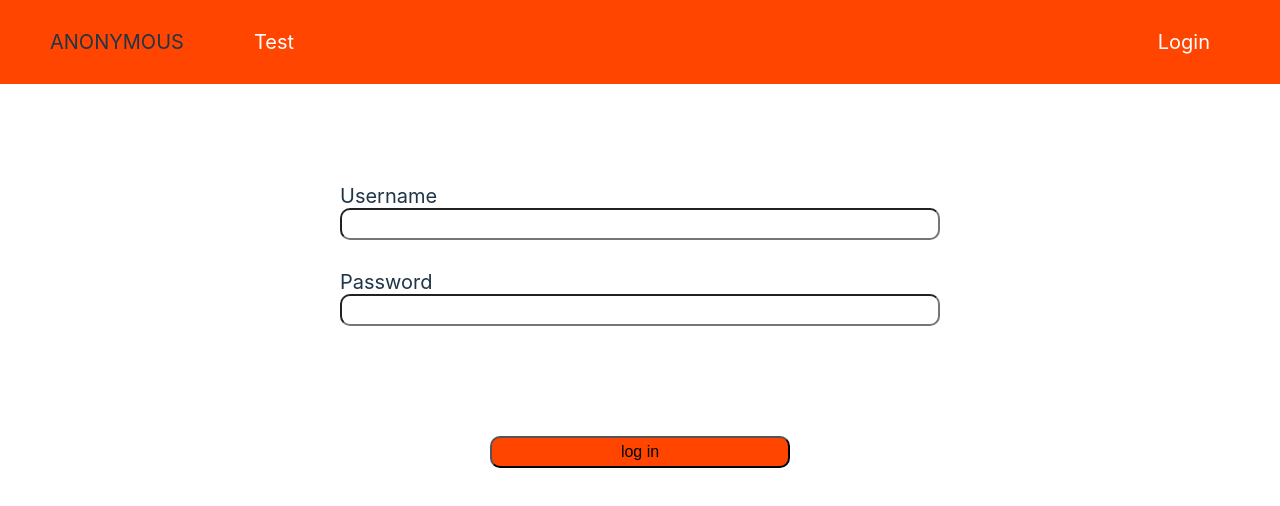
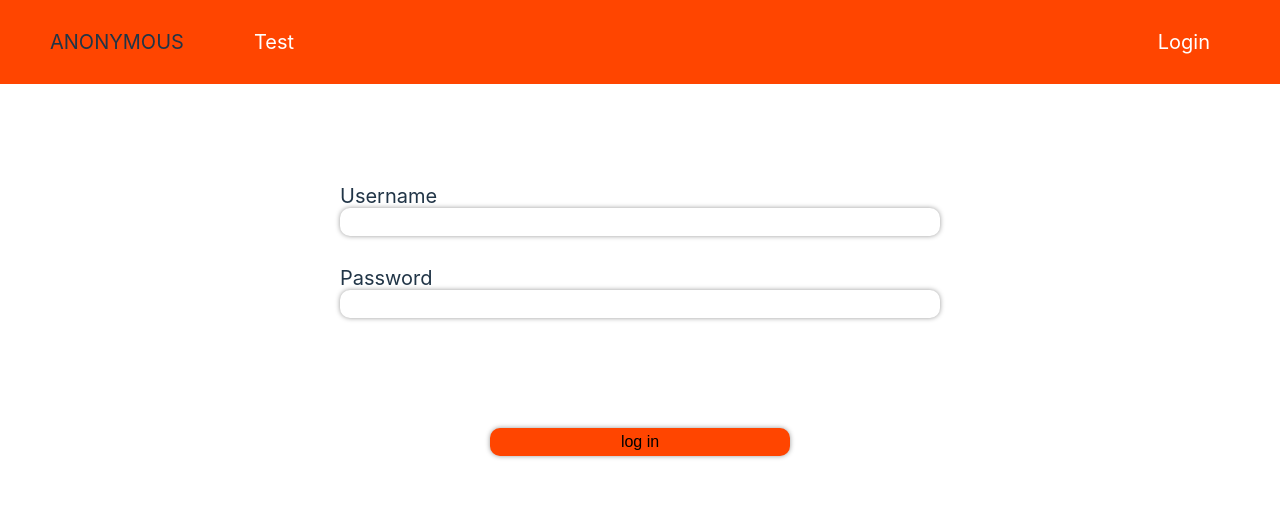
Before and after one commit to Cyfroni/Quiz-app, a React (Vite) app: page /login in a window 1280 px wide. Shown: the top 506 px of the page. Built offline with nearby package versions, Linux system fonts and the light colour scheme; no server answers.

Commit message:
refactor to styled components

```diff
--- a/src/Root.css
+++ /dev/null
@@ -1,62 +0,0 @@
-#root {
-  height: 100vh;
-  display: flex;
-  flex-direction: column;
-}
-
-main {
-  flex: 1;
-}
-
-.main-nav {
-  display: flex;
-  align-items: center;
-  width: 100%;
-  background-color: orangered;
-  font-size: 2rem;
-  padding: 0 5rem;
-}
-
-.main-nav__username {
-  margin-right: 5rem;
-}
-
-.main-nav__navitems {
-  flex: 1;
-  display: flex;
-  list-style-type: none;
-}
-
-.main-nav__navitems li {
-  padding: 1rem 2rem;
-}
-.main-nav__navitems > li:last-child {
-  margin-left: auto;
-}
-
-.main-nav__navitems a,
-.main-nav__navitems button {
-  padding: 2rem 0;
-  display: block;
-  text-decoration: none;
-
-  text-align: center;
-  color: inherit;
-}
-
-.main-nav__logoutbtn {
-  font-size: inherit;
-  border: none;
-  background: none;
-  width: 100%;
-  height: 100%;
-}
-
-.main-nav__navitems {
-  color: white;
-}
-
-.main-nav__navitems li:hover {
-  background-color: yellowgreen;
-  color: black;
-}
--- /dev/null
+++ b/src/common/Button.jsx
@@ -0,0 +1,26 @@
+import React from "react";
+import styled from "styled-components";
+
+const ButtonStyled = styled.button`
+  font-size: 1.6rem;
+  padding: 0.5rem 1rem;
+  border-radius: 10px;
+  background-color: orangered;
+  border: none;
+  box-shadow: 0 0 5px #999;
+  transition: all 0.3s;
+  cursor: pointer;
+
+  &:hover {
+    background-color: orange;
+  }
+
+  &[disabled] {
+    background-color: brown;
+    cursor: initial;
+  }
+`;
+
+export default function Button(props) {
+  return <ButtonStyled {...props} />;
+}
--- a/src/common/InputGroup.jsx
+++ b/src/common/InputGroup.jsx
@@ -1,26 +1,28 @@
 import React from "react";
 import styled from "styled-components";
 
-const Label = styled.label`
-  font-size: 2rem;
-`;
-
-const Input = styled.input`
-  font-size: 1.6rem;
-  padding: 0.5rem;
-  border-radius: 10px;
-`;
-
-const Wrapper = styled.div`
+const InputGroupStyled = styled.div`
   display: flex;
   flex-direction: column;
+
+  label {
+    font-size: 2rem;
+  }
+
+  input {
+    font-size: 1.6rem;
+    padding: 0.5rem;
+    border-radius: 10px;
+    border: none;
+    box-shadow: 0 0 5px #999;
+  }
 `;
 
 export default function InputGroup({ value, onChange, label }) {
   return (
-    <Wrapper>
-      <Label htmlFor={label}>{label}</Label>
-      <Input id={label} type="text" value={value} onChange={onChange} />
-    </Wrapper>
+    <InputGroupStyled>
+      <label htmlFor={label}>{label}</label>
+      <input id={label} type="text" value={value} onChange={onChange} />
+    </InputGroupStyled>
   );
 }
--- a/src/index.css
+++ /dev/null
@@ -1,26 +0,0 @@
-:root {
-  font-family: Inter, Avenir, Helvetica, Arial, sans-serif;
-
-  color-scheme: light dark;
-  color: rgba(255, 255, 255, 0.87);
-  background-color: #242424;
-}
-
-*,
-*::before,
-*::after {
-  margin: 0;
-  padding: 0;
-  box-sizing: border-box;
-}
-
-html {
-  font-size: 62.5%;
-}
-
-@media (prefers-color-scheme: light) {
-  :root {
-    color: #213547;
-    background-color: #ffffff;
-  }
-}
--- a/src/main.jsx
+++ b/src/main.jsx
@@ -8,10 +8,10 @@ import {
   Outlet,
   RouterProvider,
 } from "react-router-dom";
-import Test, { loader as testLoader } from "./pages/Test";
-import "./index.css";
+import { createGlobalStyle } from "styled-components";
 import AddQuestion from "./pages/AddQuestion";
 import Login from "./pages/Login";
+import Test, { loader as testLoader } from "./pages/Test";
 import Root from "./Root";
 
 const firebaseConfig = {
@@ -91,9 +91,40 @@ export function useAuthContext() {
   return React.useContext(AuthContext);
 }
 
+const GlobalStyle = createGlobalStyle`
+
+  :root {
+    font-family: Inter, Avenir, Helvetica, Arial, sans-serif;
+
+    color-scheme: light dark;
+    color: rgba(255, 255, 255, 0.87);
+    background-color: #242424;
+  }
+
+  *,
+  *::before,
+  *::after {
+    margin: 0;
+    padding: 0;
+    box-sizing: border-box;
+  }
+
+  html {
+    font-size: 62.5%;
+  }
+
+  @media (prefers-color-scheme: light) {
+    :root {
+      color: #213547;
+      background-color: #ffffff;
+    }
+  }
+`;
+
 ReactDOM.createRoot(document.getElementById("root")).render(
   <React.StrictMode>
     <AuthContextProvider>
+      <GlobalStyle />
       <RouterProvider router={router} />
     </AuthContextProvider>
   </React.StrictMode>
--- a/src/pages/AddQuestion.css
+++ /dev/null
@@ -1,40 +0,0 @@
-#add-question {
-  display: flex;
-  flex-direction: column;
-  gap: 2rem;
-
-  margin: 0 auto;
-  margin-top: 10rem;
-  max-width: 60rem;
-
-  font-size: 2rem;
-}
-
-#add-question textarea {
-  display: block;
-}
-
-.input-container {
-  display: flex;
-}
-.input-container > textarea {
-  flex: 1;
-}
-
-.add-answer-btn {
-  margin-bottom: 5rem;
-}
-
-textarea {
-  font-size: 1.6rem;
-  padding: 0.5rem;
-  border-radius: 10px;
-}
-
-button {
-  font-size: 1.6rem;
-  padding: 0.5rem;
-  border-radius: 10px;
-  background-color: orangered;
-  align-self: flex-start;
-}
--- a/src/pages/AddQuestion.jsx
+++ b/src/pages/AddQuestion.jsx
@@ -1,6 +1,33 @@
+import { getDatabase, push, ref, set } from "firebase/database";
 import React, { useState } from "react";
-import { getDatabase, ref, set, push } from "firebase/database";
-import "./AddQuestion.css";
+import styled from "styled-components";
+import Button from "../common/Button";
+
+const AddQuestionStyled = styled.section`
+  display: flex;
+  flex-direction: column;
+  gap: 2rem;
+
+  margin: 0 auto;
+  margin-top: 10rem;
+  max-width: 60rem;
+
+  font-size: 2rem;
+
+  > div > div {
+    display: flex;
+    textarea {
+      font-size: 1.6rem;
+      padding: 0.5rem;
+      border-radius: 10px;
+      flex: 1;
+    }
+  }
+
+  button {
+    align-self: flex-start;
+  }
+`;
 
 export default function AddQuestion() {
   const [question, setQuestion] = useState("");
@@ -33,10 +60,10 @@ export default function AddQuestion() {
   };
 
   return (
-    <section id="add-question">
+    <AddQuestionStyled>
       <div>
         <label htmlFor="question">Question</label>
-        <div className="input-container">
+        <div>
           <textarea
             name="question"
             id="question"
@@ -48,7 +75,7 @@ export default function AddQuestion() {
       {Object.entries(answers).map(([key, value]) => (
         <div key={key}>
           <label htmlFor={key}>{key}</label>
-          <div className="input-container">
+          <div>
             <textarea
               name={key}
               id={key}
@@ -80,12 +107,8 @@ export default function AddQuestion() {
           </div>
         </div>
       ))}
-      <button className="add-answer-btn" onClick={addAnswer}>
-        Add new answer
-      </button>
-      <button className="save-btn" onClick={save}>
-        save
-      </button>
-    </section>
+      <Button onClick={addAnswer}>Add new answer</Button>
+      <Button onClick={save}>save</Button>
+    </AddQuestionStyled>
   );
 }
--- a/src/pages/Login.css
+++ /dev/null
@@ -1,22 +0,0 @@
-#login {
-  display: flex;
-  flex-direction: column;
-  gap: 3rem;
-
-  margin: 0 auto;
-  margin-top: 10rem;
-  max-width: 60rem;
-
-  font-size: 3rem;
-}
-
-#login button {
-  font-size: 1.6rem;
-  padding: 0.5rem;
-  border-radius: 10px;
-  background-color: orangered;
-  width: 50%;
-
-  margin: 0 auto;
-  margin-top: 8rem;
-}
--- a/src/pages/Login.jsx
+++ b/src/pages/Login.jsx
@@ -1,8 +1,28 @@
 import { getAuth, signInWithEmailAndPassword } from "firebase/auth";
 import React, { useState } from "react";
 import { useNavigate } from "react-router-dom";
+import styled from "styled-components";
+import Button from "../common/Button";
 import InputGroup from "../common/InputGroup";
-import "./login.css";
+
+const LoginStyled = styled.section`
+  display: flex;
+  flex-direction: column;
+  gap: 3rem;
+
+  margin: 0 auto;
+  margin-top: 10rem;
+  max-width: 60rem;
+
+  font-size: 3rem;
+
+  button {
+    width: 50%;
+
+    margin: 0 auto;
+    margin-top: 8rem;
+  }
+`;
 
 export default function Login() {
   const [username, setUsername] = useState("");
@@ -24,7 +44,7 @@ export default function Login() {
   };
 
   return (
-    <section id="login">
+    <LoginStyled>
       <InputGroup
         value={username}
         onChange={(e) => setUsername(e.target.value)}
@@ -35,7 +55,7 @@ export default function Login() {
         onChange={(e) => setPassword(e.target.value)}
         label="Password"
       />
-      <button onClick={login}>log in</button>
-    </section>
+      <Button onClick={login}>log in</Button>
+    </LoginStyled>
   );
 }
--- a/src/pages/Test.css
+++ /dev/null
@@ -1,43 +0,0 @@
-#test {
-  display: flex;
-  flex-direction: column;
-
-  margin: 0 auto;
-  margin-top: 10rem;
-  max-width: 60rem;
-
-  font-size: 2rem;
-}
-
-#test footer {
-  align-self: center;
-}
-
-footer button {
-  font-size: 1.6rem;
-  padding: 0.5rem;
-  border-radius: 10px;
-  background-color: orangered;
-}
-
-.question {
-  margin-top: 2rem;
-}
-
-.question__answers {
-  margin-top: 1rem;
-  list-style-type: none;
-}
-
-.question__answers input {
-  margin-right: 0.5rem;
-}
-
-footer {
-  margin-top: 5rem;
-}
-
-footer button {
-  padding: 2rem 4rem;
-  margin: 0.5rem;
-}
--- a/src/pages/Test.jsx
+++ b/src/pages/Test.jsx
@@ -8,7 +8,8 @@ import {
 } from "firebase/database";
 import { useState } from "react";
 import { useLoaderData } from "react-router-dom";
-import "./Test.css";
+import styled from "styled-components";
+import Button from "../common/Button";
 
 // const QUESTIONS = [
 //   {
@@ -32,6 +33,42 @@ export async function loader() {
   // const data = query(ref(db, "questions"), limitToLast(100));
   // return data.
 }
+
+const TestStyled = styled.section`
+  display: flex;
+  flex-direction: column;
+
+  margin: 0 auto;
+  margin-top: 10rem;
+  max-width: 60rem;
+
+  font-size: 2rem;
+
+  footer {
+    align-self: center;
+  }
+`;
+
+const FooterStyled = styled.footer`
+  margin-top: 5rem;
+  button {
+    padding: 2rem 4rem;
+    margin: 0.5rem;
+  }
+`;
+
+const QuestionStyled = styled.article`
+  margin-top: 2rem;
+
+  ul {
+    margin-top: 1rem;
+    list-style-type: none;
+  }
+
+  input {
+    margin-right: 0.5rem;
+  }
+`;
 
 function Test() {
   const [questionNumber, setQuestionNumber] = useState(0);
@@ -64,11 +101,11 @@ function Test() {
   console.log(questions);
 
   return (
-    <section id="test">
+    <TestStyled>
       <h1>Question: {questionNumber + 1}</h1>
-      <article className="question">
-        <h2 className="question__question">{question?.question}</h2>
-        <ul className="question__answers">
+      <QuestionStyled>
+        <h2>{question?.question}</h2>
+        <ul>
           {Object.entries(question?.answers || {}).map(([key, value]) => (
             <li key={key}>
               <input
@@ -82,23 +119,23 @@ function Test() {
             </li>
           ))}
         </ul>
-      </article>
-      <footer>
-        <button
+      </QuestionStyled>
+      <FooterStyled>
+        <Button
           onClick={() => setQuestionNumber((q) => q - 1)}
           disabled={questionNumber <= 0}
         >
           &larr;
-        </button>
-        <button
+        </Button>
+        <Button
           onClick={() => next()}
           disabled={questionNumber >= questions.length}
         >
           &rarr;
-        </button>
+        </Button>
         {/* {questionNumber === questions.length && <button>finish</button>} */}
-      </footer>
-    </section>
+      </FooterStyled>
+    </TestStyled>
   );
 }
 
```
Also changed, not shown: src/Root.jsx (+60 -12 lines).
